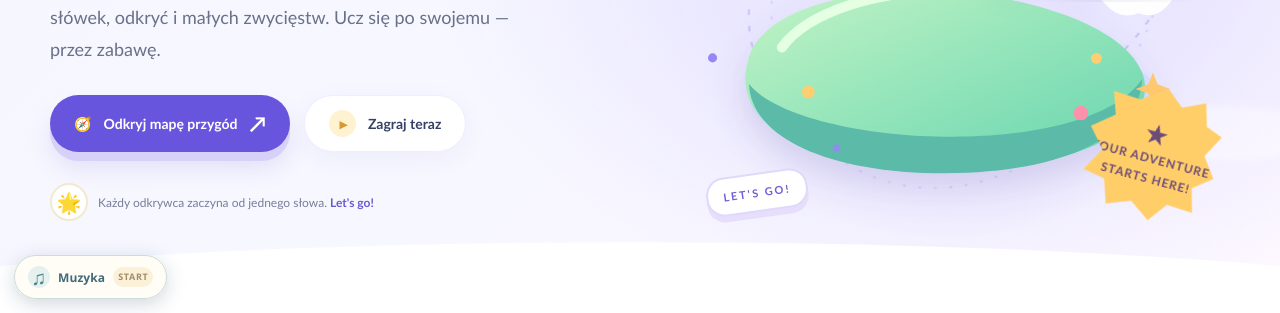
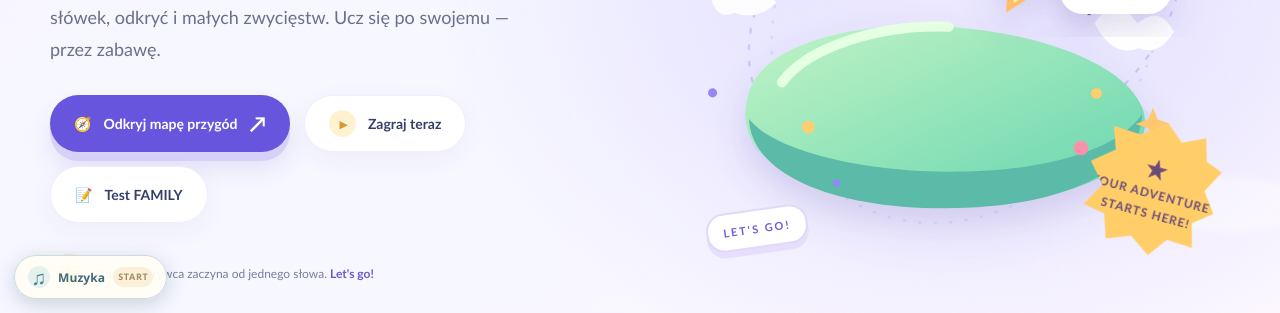
Before and after one commit to gawierzba/New-English-Adventure-2, a plain HTML site: page index.html in a window 1280 px wide. Shown: the part 487-800 px from the top of the page. Drawn offline with Linux system fonts and the light colour scheme.

Commit message:
Add Family test quick access to English Adventure homepage

```diff
--- a/index.html
+++ b/index.html
@@ -60,6 +60,7 @@
           <div class="hero-cta">
             <a href="#mapa" class="btn btn-primary"><span aria-hidden="true">🧭</span> Odkryj mapę przygód <span class="btn-arrow" aria-hidden="true">↗</span></a>
             <button class="btn btn-ghost" type="button" data-quiz><span class="play-disc" aria-hidden="true">▶</span> Zagraj teraz</button>
+            <a href="unit-2/test/" class="btn btn-ghost"><span aria-hidden="true">📝</span> Test FAMILY</a>
           </div>
           <div class="hero-mini-note"><span class="mini-avatar" aria-hidden="true">🌟</span><span>Każdy odkrywca zaczyna od jednego słowa. <b>Let's go!</b></span></div>
         </div>
```
